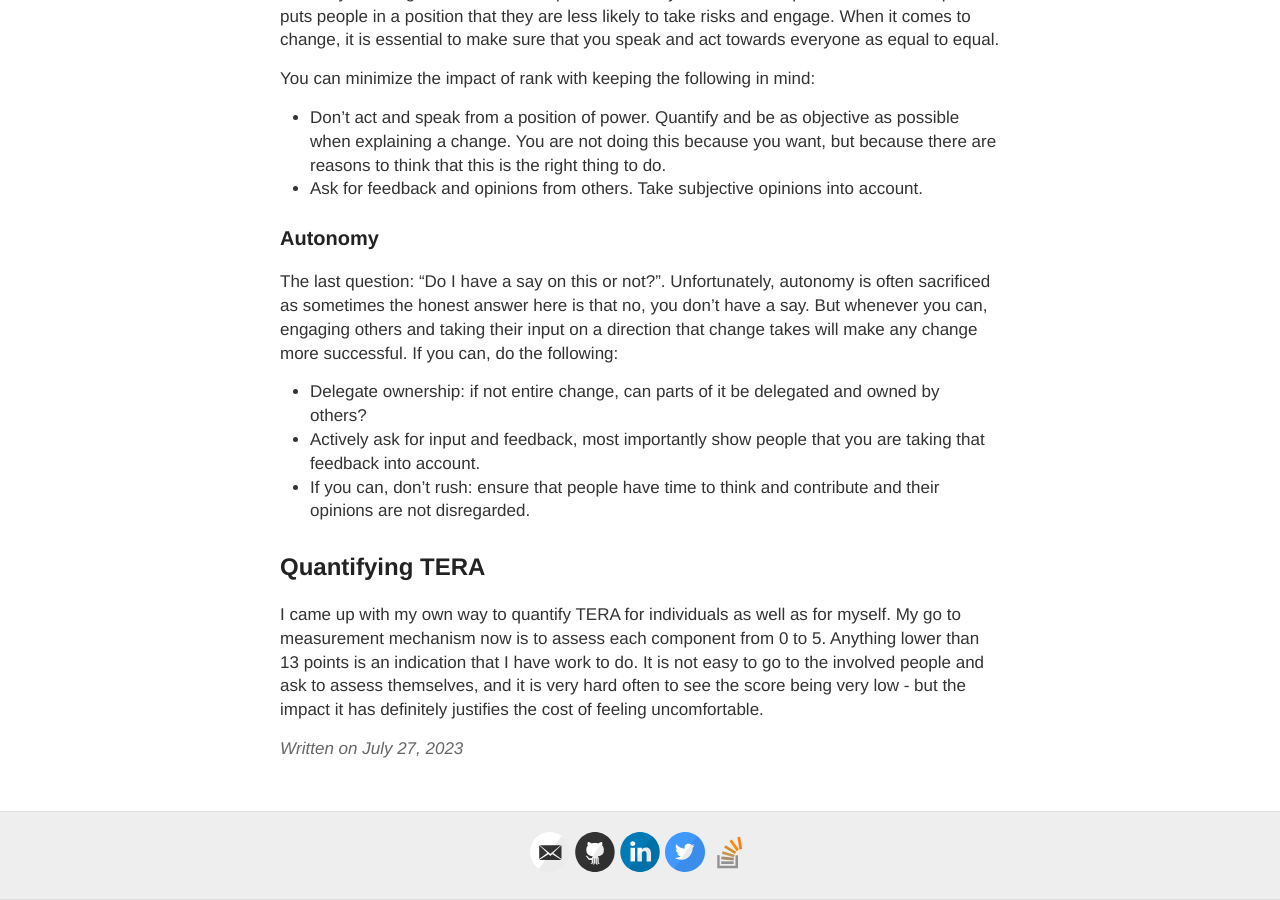
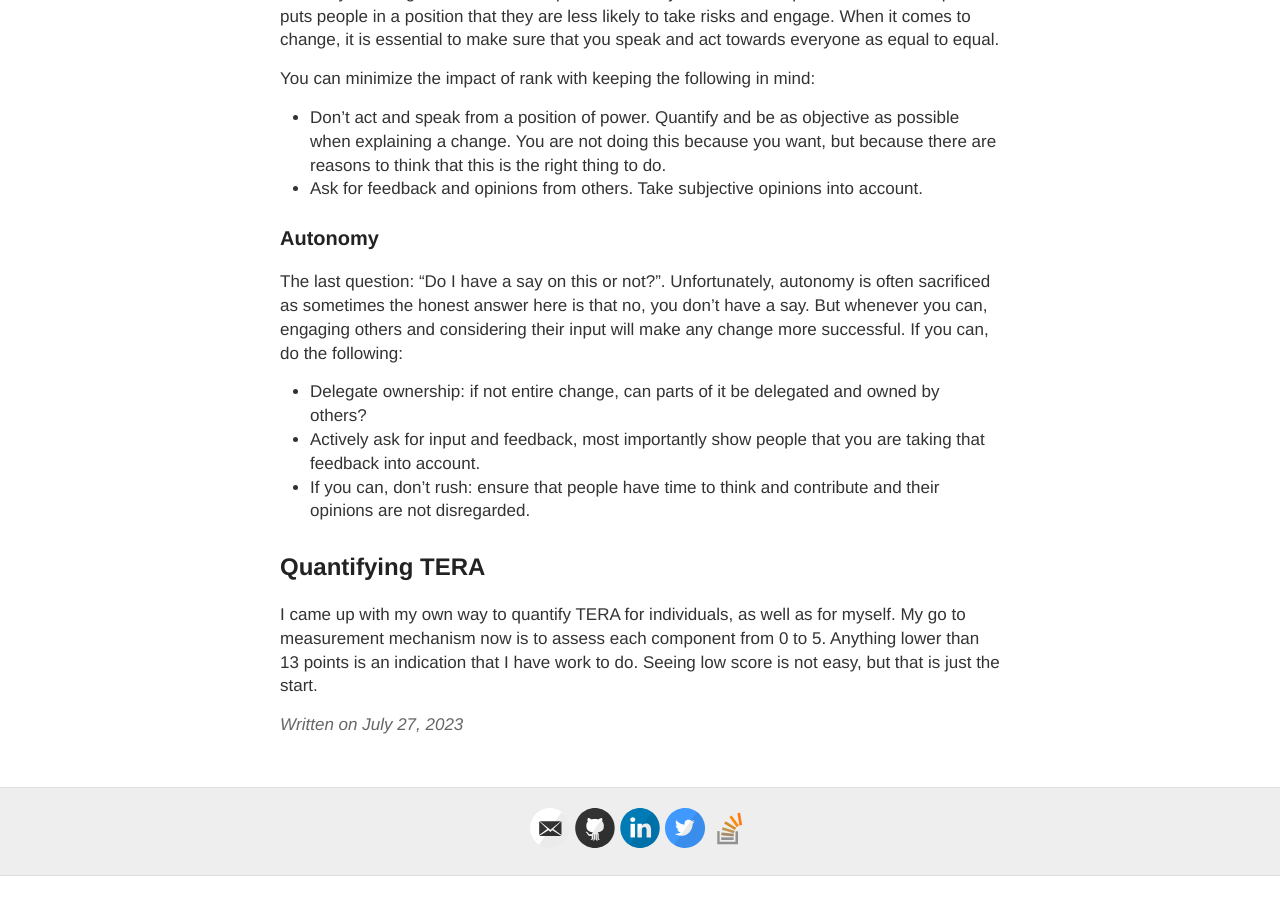
Before and after one commit to vtorosyan/vtorosyan.github.io, a Jekyll site: the page built from _posts/2023/2023-07-27-navigating-change-with-tera.md, in a window 1280 px wide and 900 px high, scrolled down 1763 px. Built offline with Jekyll 4.4.1, drawn with Linux system fonts in a browser that asks for light colours; comment, search, counter and statistics services are not loaded; after the commit the page ends 2639 px from its top, so only the background shows below that.

Commit message:
Quick edits

```diff
--- a/_posts/2023/2023-07-27-navigating-change-with-tera.md
+++ b/_posts/2023/2023-07-27-navigating-change-with-tera.md
@@ -48,7 +48,7 @@ You can minimize the impact of rank with keeping the following in mind:
 
 ### Autonomy
 
-The last question: "Do I have a say on this or not?". Unfortunately, autonomy is often sacrificed as sometimes the honest answer here is that no, you don't have a say. But whenever you can, engaging others and taking their input on a direction that change takes will make any change more successful. If you can, do the following:
+The last question: "Do I have a say on this or not?". Unfortunately, autonomy is often sacrificed as sometimes the honest answer here is that no, you don't have a say. But whenever you can, engaging others and considering their input will make any change more successful. If you can, do the following:
 
 - Delegate ownership: if not entire change, can parts of it be delegated and owned by others?
 - Actively ask for input and feedback, most importantly show people that you are taking that feedback into account.
@@ -56,4 +56,4 @@ The last question: "Do I have a say on this or not?". Unfortunately, autonomy is
 
 ## Quantifying TERA
 
-I came up with my own way to quantify TERA for individuals as well as for myself. My go to measurement mechanism now is to assess each component from 0 to 5. Anything lower than 13 points is an indication that I have work to do. It is not easy to go to the involved people and ask to assess themselves, and it is very hard often to see the score being very low - but the impact it has definitely justifies the cost of feeling uncomfortable.
+I came up with my own way to quantify TERA for individuals, as well as for myself. My go to measurement mechanism now is to assess each component from 0 to 5. Anything lower than 13 points is an indication that I have work to do. Seeing low score is not easy, but that is just the start.
```
